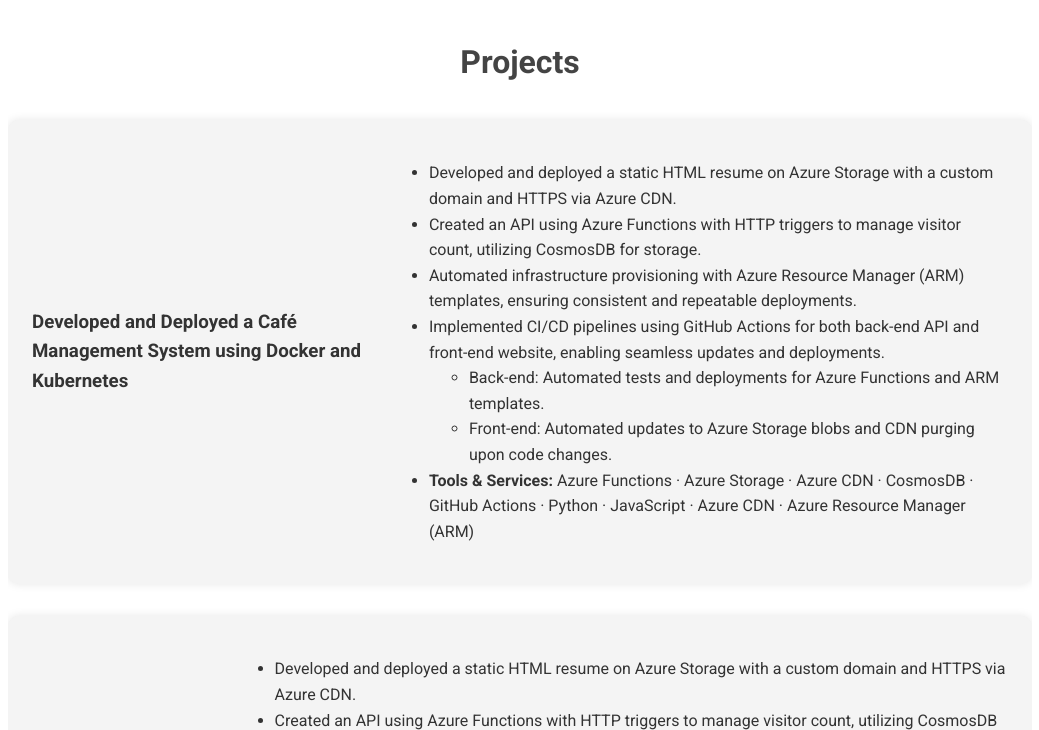
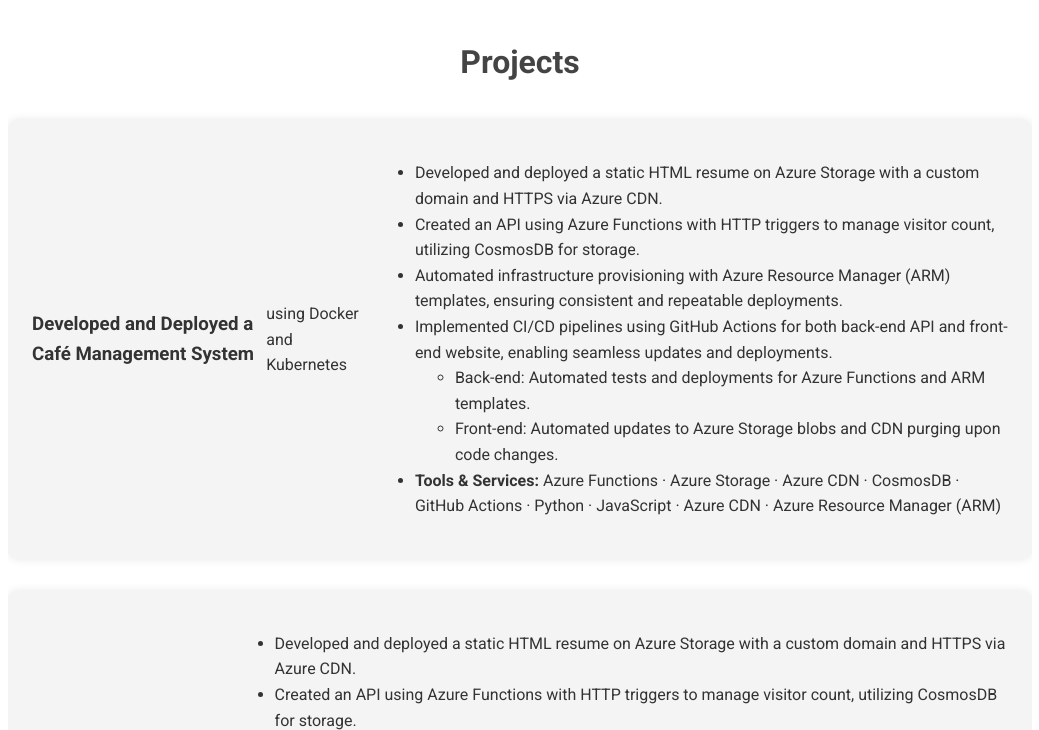
Before and after one commit to chiheb22/The-Cloud-Resume-Challenge-Azure, a plain HTML site: page frontend/index.html in a window 1280 px wide. Shown: the part 2480-3210 px from the top of the page, without its empty margins (120-1159 px from the left). Drawn offline with Linux system fonts and the light colour scheme; no server answers.

Commit message:
test cicd

```diff
--- a/frontend/index.html
+++ b/frontend/index.html
@@ -112,7 +112,8 @@
         <div class="container">
             <h2>Projects</h2>
             <div class="project">
-                <h3>Developed and Deployed a Café Management System using Docker and Kubernetes</h3>
+                <h3>Developed and Deployed a Café Management System </h3>
+                </h3>using Docker and Kubernetes</h3>
                 <ul>
                     <li>Developed and deployed a static HTML resume on Azure Storage with a custom domain and HTTPS via Azure CDN.</li>
                     <li>Created an API using Azure Functions with HTTP triggers to manage visitor count, utilizing CosmosDB for storage.</li>
```
Also changed, not shown: 1 other file.
